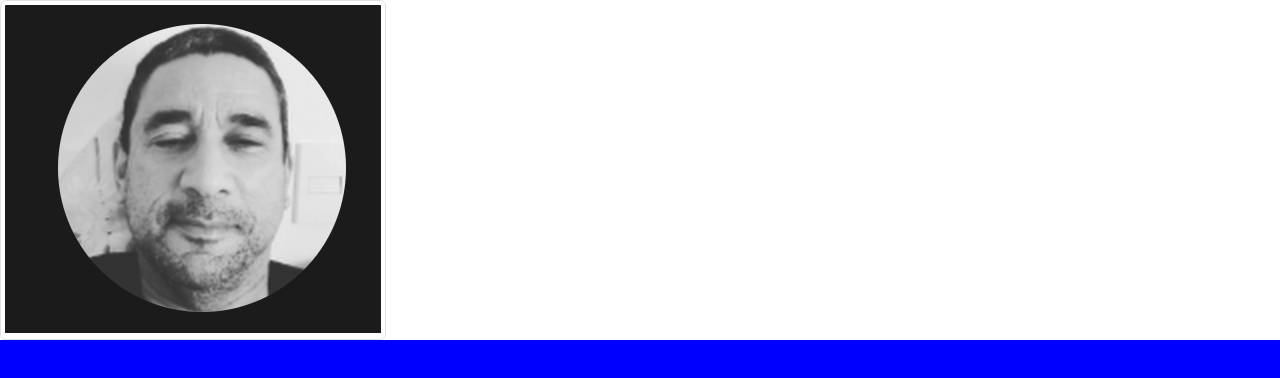
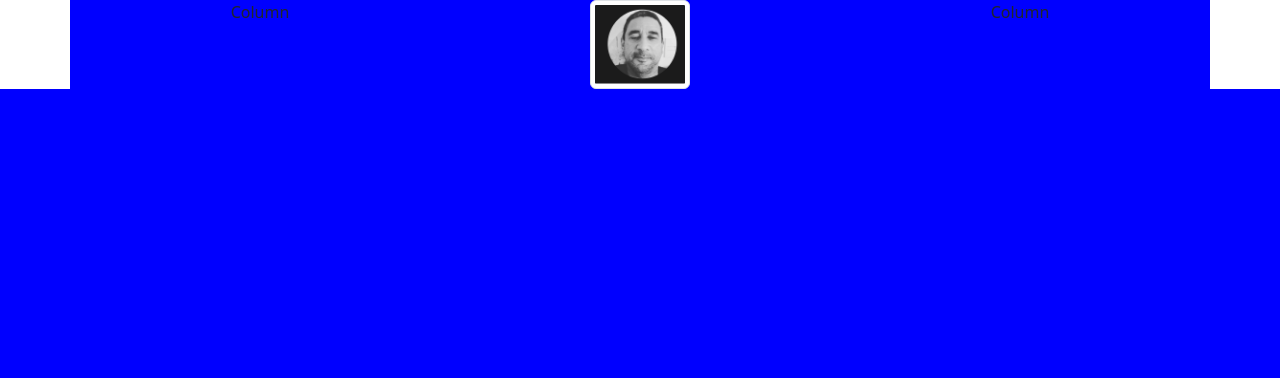
Before and after one commit to LeonrdoFgundes/LeonrdoFgundes.github.io, a plain HTML site: page index.html in a window 1280 px wide. Drawn offline with nearby package versions, Linux system fonts and the light colour scheme.

Commit message:
Ajustando o tamnho da foto

```diff
--- a/index.html
+++ b/index.html
@@ -11,6 +11,18 @@
     <script src="https://cdn.jsdelivr.net/npm/bootstrap@5.3.3/dist/js/bootstrap.bundle.min.js" integrity="sha384-YvpcrYf0tY3lHB60NNkmXc5s9fDVZLESaAA55NDzOxhy9GkcIdslK1eN7N6jIeHz" crossorigin="anonymous"></script>
 </head>
 <body>
-    <img src="Leo.png" class="img-thumbnail" alt="...">
+    <div class="container text-center">
+        <div class="row">
+          <div class="col">
+            Column
+          </div>
+          <div class="col">
+            <img src="Leo.png" class="img-thumbnail" alt="..." width="100" height="100">
+          </div>
+          <div class="col">
+            Column
+          </div>
+        </div>
+      </div>
 </body>
 </html>
```
